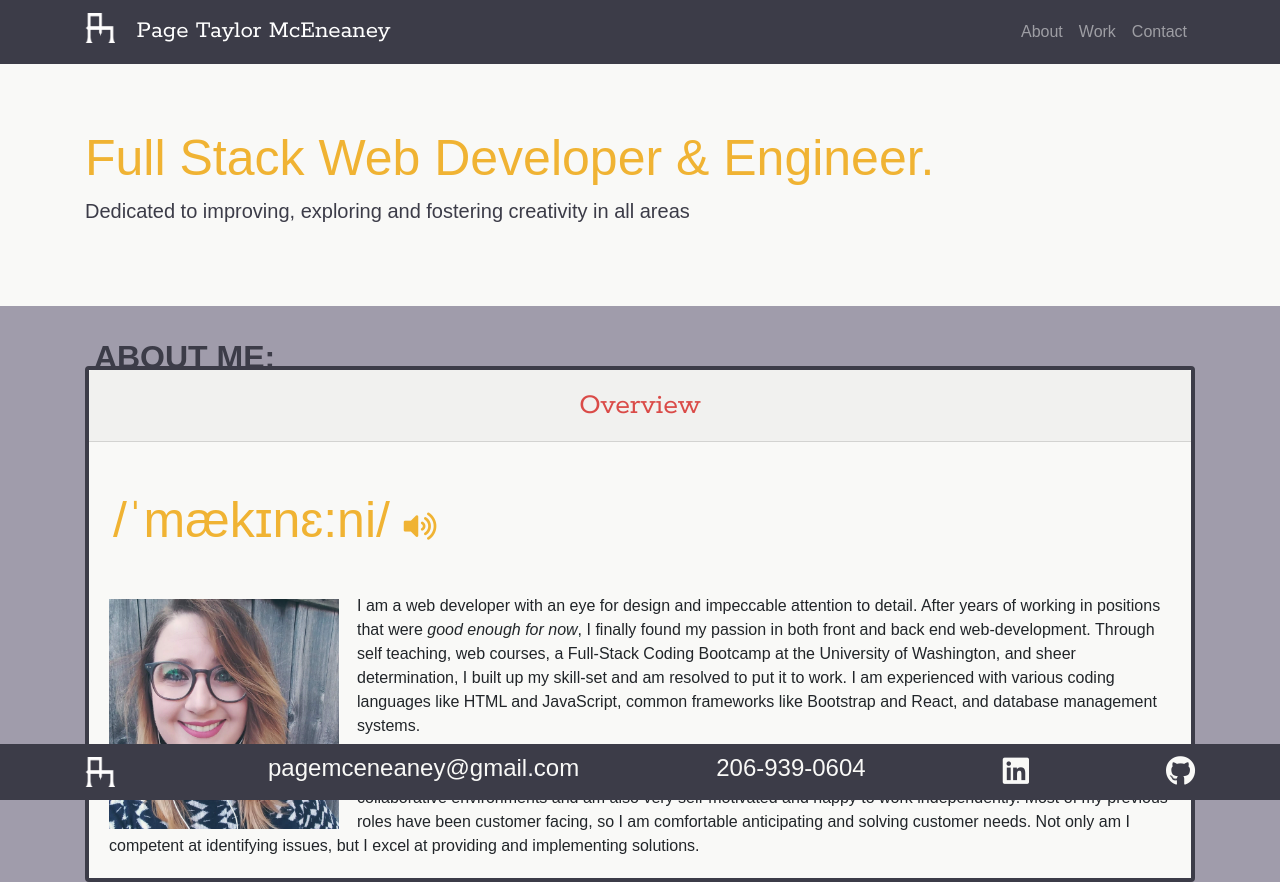
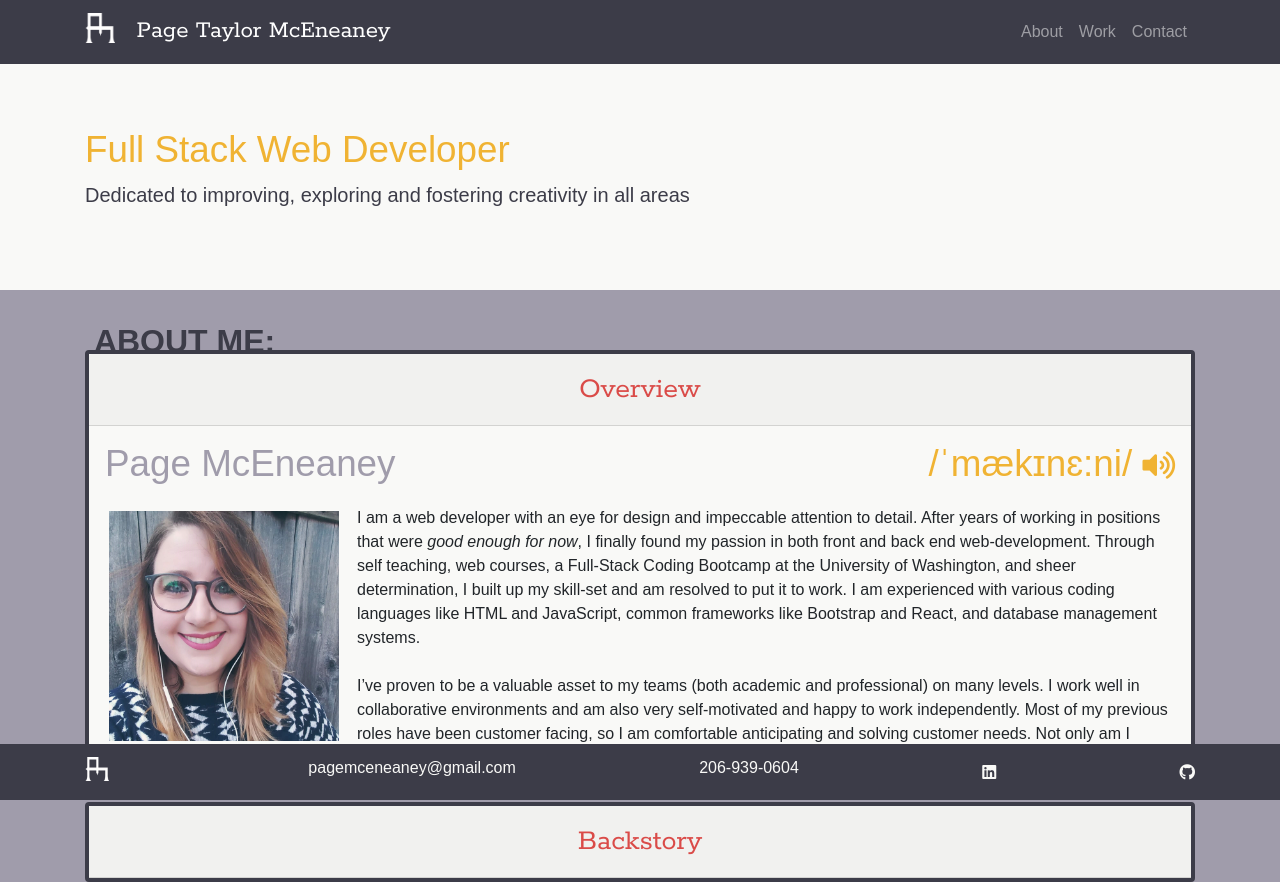
Before and after one commit to PTMcEneaney/updated-portfolio, a website: page index.html in a window 1280 px wide. Shown: the top 882 px of the page. Drawn offline with nearby package versions, Linux system fonts and the light colour scheme; a web font is replaced by a local one.

Commit message:
updated spacing and mceneaney pronunciation

```diff
--- a/assets/css/style.css
+++ b/assets/css/style.css
@@ -8,7 +8,13 @@ body {
     font-family: 'Fira Sans Condensed', sans-serif;
     color: #F0B333;
     font-weight: 400;
-    font-size: 50px;
+    font-size: 2.3rem;
+}
+.mceneaney2 {
+    font-family: 'Fira Sans Condensed', sans-serif;
+    color: #A09CAB;
+    font-weight: 400;
+    font-size: 2.3rem;
 }
 .lead {
     color: #3C3C48;
@@ -82,7 +88,7 @@ nav {
 
 }
 .footerIcons {
-    font-size: 30px;
+    font-size: 1rem;
     color: #F9F9F7;
 
 }
@@ -129,7 +135,7 @@ nav {
 .footerText {
     color: #F9F9F7;
     font-family: 'Fira Sans Condensed', sans-serif;
-
+    font-size: 1rem;
 }
 #resume {
     background-color: #DA4B48;
--- a/index.html
+++ b/index.html
@@ -63,9 +63,13 @@
     <!-- CONTENT -->
     <div class="jumbotron jumbotron-fluid">
         <div class="container">
-            <h1 class="mceneaney">Full Stack Web Developer & Engineer.</h1>
+            <h1 class="mceneaney">Full Stack Web Developer</h1>
             <p class="lead">Dedicated to improving, exploring and fostering creativity in all areas</p>
         </div>
+        <!-- <div class="my-5">
+            <h1 class="display-4 mceneaney float-right mr-5 m-3">/ˈmækɪnɛ:ni/&nbsp;<i class="fas fa-volume-up" onclick="document.getElementById('sound1').play();"></i>
+            </h1><br>
+        </div> -->
     </div>
 
     <div class="container" id="bodyContent">
@@ -86,9 +90,11 @@
                 </div>
 
                 <div id="collapseOne" class="collapse show" aria-labelledby="headingOne" data-parent="#accordion">
-                    <h1 class="display-4 mceneaney ml-4 mt-5 mb-0">/ˈmækɪnɛ:ni/&nbsp;<i class="fas fa-volume-up" onclick="document.getElementById('sound1').play();"></i>
-                    </h1><br>
-                    <div class="card-body">
+                    <div class="px-3 mt-3">
+                    <h2 class="float-left mceneaney2 m-0">Page McEneaney</h2>
+                    <h2 class="float-right mceneaney m-0">/ˈmækɪnɛ:ni/&nbsp;<i class="fas fa-volume-up" onclick="document.getElementById('sound1').play();"></i></h2>
+                    </div>
+                    <div class="card-body float-left">
                             <img class="float-left profPic" src="assets/images/profilePicture.jpg" alt="Profile Picture"
                             width="230px">
 
@@ -358,7 +364,7 @@
                 </div>
             </div>
             <h2 id="headingAll" id="contact">&nbsp;CONTACT ME:</h2>
-            <div class="card mb-2">
+            <div class="card mb-5">
                 <div class="card-header" id="headingFive">
                     <h5 class="mb-0">
                         <button class="btn btn-link collapsed btn-block collapseHead" data-toggle="collapse"
@@ -417,7 +423,7 @@
     <nav class="navbar navbar-dark fixed-bottom">
         <div class="container">
             <a class="navbar-brand" href="#">
-                <img src="assets/images/logoWhite.png" width="30" height="30" class="d-inline-block align-top" alt="">
+                <img src="assets/images/logoWhite.png" width="24" height="24" class="d-inline-block align-top" alt="">
                 <a><h4 class="footerText">pagemceneaney@gmail.com</h4></a>
                 <a><h4 class="footerText">206-939-0604</h4></a>
                 <a href="https://www.linkedin.com/in/page-mceneaney-41538480/" target="_blank"><i
```
